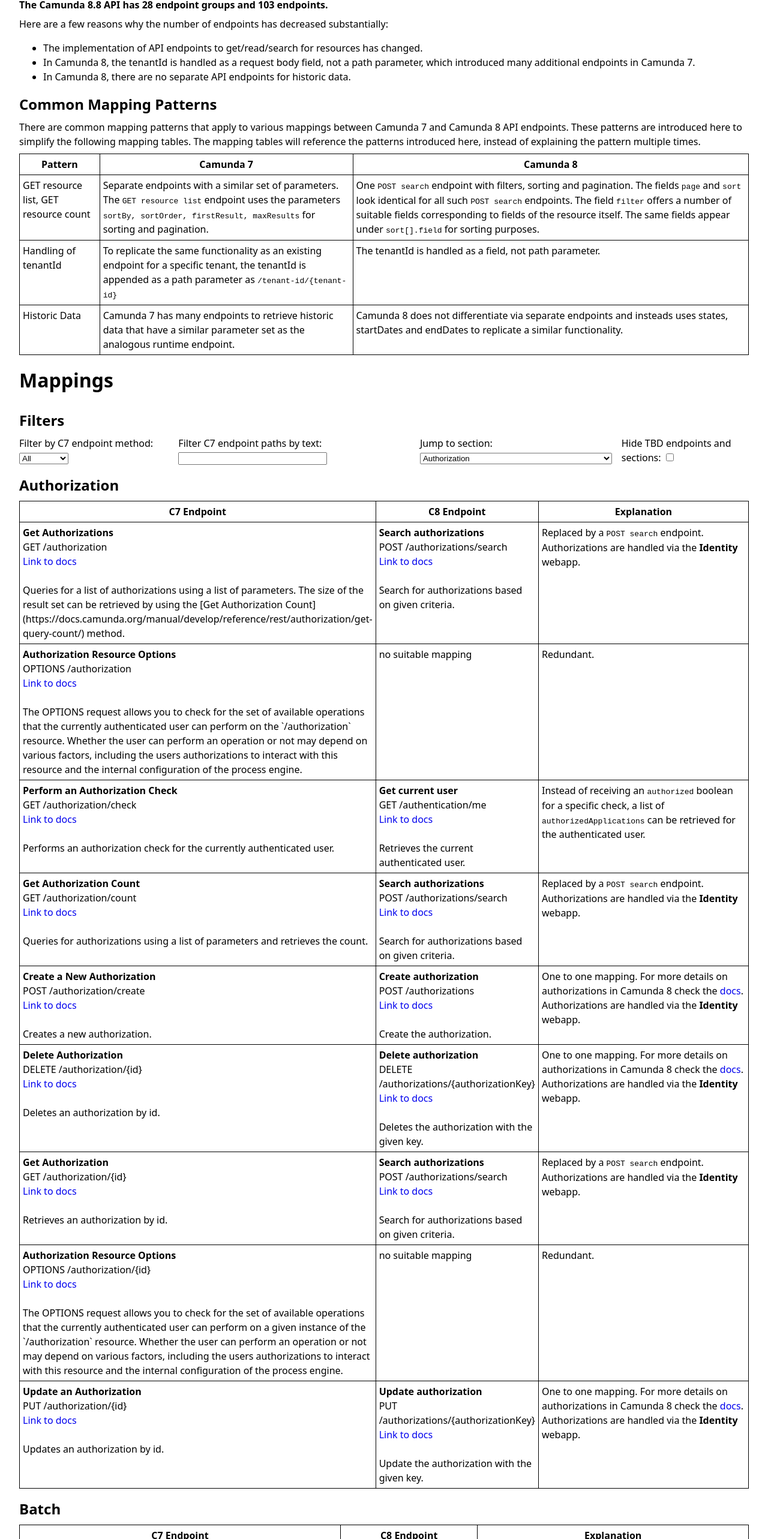
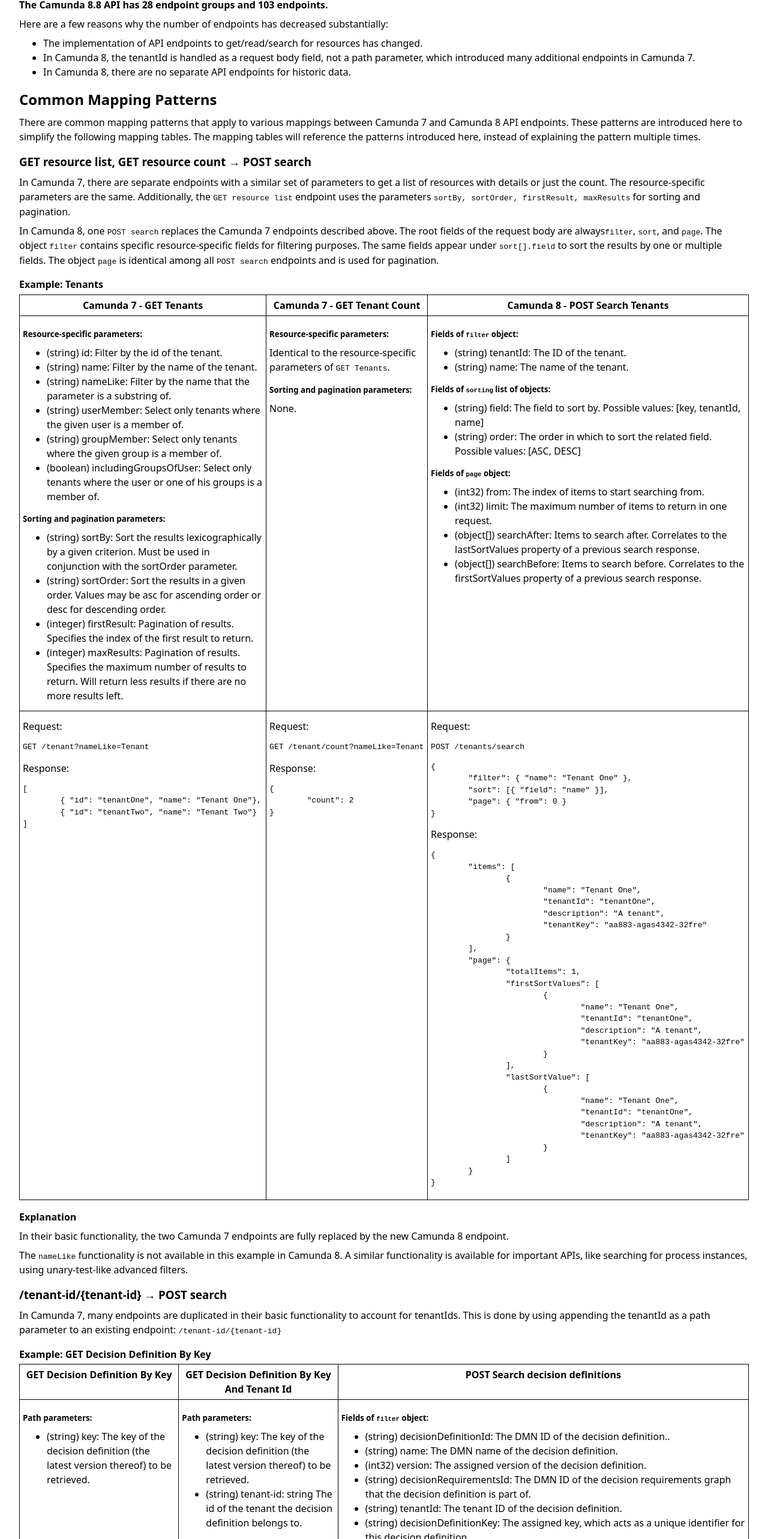
Before and after one commit to camunda/camunda-7-to-8-data-migrator, a React (Vite) app in the folder camunda-7-to-8-code-conversion/api-mapping/: page / in a window 1280 px wide. Shown: the part 234-2800 px from the top of the page at 60% size. Built offline with nearby package versions, Linux system fonts and the light colour scheme.

Commit message:
expand common mapping examples

```diff
--- a/camunda-7-to-8-code-conversion/api-mapping/src/index.css
+++ b/camunda-7-to-8-code-conversion/api-mapping/src/index.css
@@ -30,7 +30,17 @@
 	margin-block: 1rem 0.5rem;
 }
 
+h3,
+h4,
+h5 {
+	margin-block: 1rem 0.3rem;
+}
+
 p {
+	margin-block: 0.5rem 0.5rem;
+}
+
+ul {
 	margin-block: 0.5rem 0.5rem;
 }
 
--- a/camunda-7-to-8-code-conversion/api-mapping/src/mappings/mapping_7_23_to_8_8.jsx
+++ b/camunda-7-to-8-code-conversion/api-mapping/src/mappings/mapping_7_23_to_8_8.jsx
@@ -63,65 +63,351 @@
 				The mapping tables will reference the patterns introduced here,
 				instead of explaining the pattern multiple times.
 			</p>
+			<h3>GET resource list, GET resource count → POST search</h3>
+			<p>
+				In Camunda 7, there are separate endpoints with a similar set of
+				parameters to get a list of resources with details or just the
+				count. The resource-specific parameters are the same.
+				Additionally, the <code>GET resource list</code> endpoint uses
+				the parameters{" "}
+				<code>sortBy, sortOrder, firstResult, maxResults</code> for
+				sorting and pagination.
+			</p>
+			<p>
+				In Camunda 8, one <code>POST search</code> replaces the Camunda
+				7 endpoints described above. The root fields of the request body
+				are always
+				<code>filter</code>, <code>sort</code>, and <code>page</code>.
+				The object <code>filter</code> contains specific
+				resource-specific fields for filtering purposes. The same fields
+				appear under <code>sort[].field</code> to sort the results by
+				one or multiple fields. The object <code>page</code> is
+				identical among all <code>POST search</code> endpoints and is
+				used for pagination.
+			</p>
+			<h4>Example: Tenants</h4>
 			<table>
 				<thead>
 					<tr>
-						<th>Pattern</th>
-						<th>Camunda 7</th>
-						<th>Camunda 8</th>
+						<th>Camunda 7 - GET Tenants</th>
+						<th>Camunda 7 - GET Tenant Count</th>
+						<th>Camunda 8 - POST Search Tenants</th>
 					</tr>
 				</thead>
 				<tbody>
 					<tr>
-						<td>GET resource list, GET resource count</td>
 						<td>
-							Separate endpoints with a similar set of parameters.
-							The <code>GET resource list</code> endpoint uses the
-							parameters{" "}
-							<code>
-								sortBy, sortOrder, firstResult, maxResults
-							</code>{" "}
-							for sorting and pagination.
+							<h5>Resource-specific parameters:</h5>
+							<ul>
+								<li>
+									(string) id: Filter by the id of the tenant.
+								</li>
+								<li>
+									(string) name: Filter by the name of the
+									tenant.
+								</li>
+								<li>
+									(string) nameLike: Filter by the name that
+									the parameter is a substring of.
+								</li>
+								<li>
+									(string) userMember: Select only tenants
+									where the given user is a member of.
+								</li>
+								<li>
+									(string) groupMember: Select only tenants
+									where the given group is a member of.
+								</li>
+								<li>
+									(boolean) includingGroupsOfUser: Select only
+									tenants where the user or one of his groups
+									is a member of.
+								</li>
+							</ul>
+							<h5>Sorting and pagination parameters:</h5>
+							<ul>
+								<li>
+									(string) sortBy: Sort the results
+									lexicographically by a given criterion. Must
+									be used in conjunction with the sortOrder
+									parameter.
+								</li>
+								<li>
+									(string) sortOrder: Sort the results in a
+									given order. Values may be asc for ascending
+									order or desc for descending order.
+								</li>
+								<li>
+									(integer) firstResult: Pagination of
+									results. Specifies the index of the first
+									result to return.
+								</li>
+								<li>
+									(integer) maxResults: Pagination of results.
+									Specifies the maximum number of results to
+									return. Will return less results if there
+									are no more results left.
+								</li>
+							</ul>
 						</td>
 						<td>
-							One <code>POST search</code> endpoint with filters,
-							sorting and pagination. The fields <code>page</code>{" "}
-							and <code>sort</code> look identical for all such{" "}
-							<code>POST search</code> endpoints. The field{" "}
-							<code>filter</code> offers a number of suitable
-							fields corresponding to fields of the resource
-							itself. The same fields appear under{" "}
-							<code>sort[].field</code> for sorting purposes.
+							<h5>Resource-specific parameters:</h5>
+							<p>
+								Identical to the resource-specific parameters of{" "}
+								<code>GET Tenants</code>.
+							</p>
+							<h5>Sorting and pagination parameters:</h5>
+							<p>None.</p>
+						</td>
+						<td>
+							<h5>
+								Fields of <code>filter</code> object:
+							</h5>
+							<ul>
+								<li>
+									(string) tenantId: The ID of the tenant.
+								</li>
+								<li>(string) name: The name of the tenant.</li>
+							</ul>
+							<h5>
+								Fields of <code>sorting</code> list of objects:
+							</h5>
+							<ul>
+								<li>
+									(string) field: The field to sort by.
+									Possible values: [key, tenantId, name]
+								</li>
+								<li>
+									(string) order: The order in which to sort
+									the related field. Possible values: [ASC,
+									DESC]
+								</li>
+							</ul>
+							<h5>
+								Fields of <code>page</code> object:
+							</h5>
+							<ul>
+								<li>
+									(int32) from: The index of items to start
+									searching from.
+								</li>
+								<li>
+									(int32) limit: The maximum number of items
+									to return in one request.
+								</li>
+								<li>
+									(object[]) searchAfter: Items to search
+									after. Correlates to the lastSortValues
+									property of a previous search response.
+								</li>
+								<li>
+									(object[]) searchBefore: Items to search
+									before. Correlates to the firstSortValues
+									property of a previous search response.
+								</li>
+							</ul>
 						</td>
 					</tr>
 					<tr>
-						<td>Handling of tenantId</td>
 						<td>
-							To replicate the same functionality as an existing
-							endpoint for a specific tenant, the tenantId is
-							appended as a path parameter as{" "}
-							<code>/tenant-id/{"{tenant-id}"}</code>
+							<p>Request:</p>
+							<pre>GET /tenant?nameLike=Tenant</pre>
+							<p>Response:</p>
+							<pre>
+								{
+									'[\n\t{ "id": "tenantOne", "name": "Tenant One"},\n\t{ "id": "tenantTwo", "name": "Tenant Two"}\n]'
+								}
+							</pre>
 						</td>
 						<td>
-							The tenantId is handled as a field, not path
-							parameter.
-						</td>
-					</tr>
-					<tr>
-						<td>Historic Data</td>
-						<td>
-							Camunda 7 has many endpoints to retrieve historic
-							data that have a similar parameter set as the
-							analogous runtime endpoint.
+							<p>Request:</p>
+							<pre>GET /tenant/count?nameLike=Tenant</pre>
+							<p>Response:</p>
+							<pre>{'{\n\t"count": 2\n}'}</pre>
 						</td>
 						<td>
-							Camunda 8 does not differentiate via separate
-							endpoints and insteads uses states, startDates and
-							endDates to replicate a similar functionality.
+							<p>Request:</p>
+							<pre>POST /tenants/search</pre>
+							<pre>
+								{
+									'{\n\t"filter": { "name": "Tenant One" },\n\t"sort": [{ "field": "name" }],\n\t"page": { "from": 0 }\n}'
+								}
+							</pre>
+							<p>Response:</p>
+							<pre>
+								{
+									'{\n\t"items": [\n\t\t{\n\t\t\t"name": "Tenant One",\n\t\t\t"tenantId": "tenantOne",\n\t\t\t"description": "A tenant",\n\t\t\t"tenantKey": "aa883-agas4342-32fre"\n\t\t}\n\t],\n\t"page": {\n\t\t"totalItems": 1,\n\t\t"firstSortValues": [\n\t\t\t{\n\t\t\t\t"name": "Tenant One",\n\t\t\t\t"tenantId": "tenantOne",\n\t\t\t\t"description": "A tenant",\n\t\t\t\t"tenantKey": "aa883-agas4342-32fre"\n\t\t\t}\n\t\t],\n\t\t"lastSortValue": [\n\t\t\t{\n\t\t\t\t"name": "Tenant One",\n\t\t\t\t"tenantId": "tenantOne",\n\t\t\t\t"description": "A tenant",\n\t\t\t\t"tenantKey": "aa883-agas4342-32fre"\n\t\t\t}\n\t\t]\n\t}\n}'
+								}
+							</pre>
 						</td>
 					</tr>
 				</tbody>
 			</table>
+			<h4>Explanation</h4>
+			<p>
+				In their basic functionality, the two Camunda 7 endpoints are
+				fully replaced by the new Camunda 8 endpoint.
+			</p>
+			<p>
+				The <code>nameLike</code> functionality is not available in this
+				example in Camunda 8. A similar functionality is available for
+				important APIs, like searching for process instances, using
+				unary-test-like advanced filters.
+			</p>
+			<h3>/tenant-id/{"{tenant-id}"} → POST search</h3>
+			<p>
+				In Camunda 7, many endpoints are duplicated in their basic
+				functionality to account for tenantIds. This is done by using
+				appending the tenantId as a path parameter to an existing
+				endpoint: <code>/tenant-id/{"{tenant-id}"}</code>
+			</p>
+			<h4>Example: GET Decision Definition By Key</h4>
+			<table>
+				<thead>
+					<tr>
+						<th>GET Decision Definition By Key</th>
+						<th>GET Decision Definition By Key And Tenant Id</th>
+						<th>POST Search decision definitions</th>
+					</tr>
+				</thead>
+				<tbody>
+					<tr>
+						<td>
+							<h5>Path parameters:</h5>
+							<ul>
+								<li>
+									(string) key: The key of the decision
+									definition (the latest version thereof) to
+									be retrieved.
+								</li>
+							</ul>
+						</td>
+						<td>
+							<h5>Path parameters:</h5>
+							<ul>
+								<li>
+									(string) key: The key of the decision
+									definition (the latest version thereof) to
+									be retrieved.
+								</li>
+								<li>
+									(string) tenant-id: string The id of the
+									tenant the decision definition belongs to.
+								</li>
+							</ul>
+						</td>
+						<td>
+							<h5>
+								Fields of <code>filter</code> object:
+							</h5>
+							<ul>
+								<li>
+									(string) decisionDefinitionId: The DMN ID of
+									the decision definition..
+								</li>
+								<li>
+									(string) name: The DMN name of the decision
+									definition.
+								</li>
+								<li>
+									(int32) version: The assigned version of the
+									decision definition.
+								</li>
+								<li>
+									(string) decisionRequirementsId: The DMN ID
+									of the decision requirements graph that the
+									decision definition is part of.
+								</li>
+								<li>
+									(string) tenantId: The tenant ID of the
+									decision definition.
+								</li>
+								<li>
+									(string) decisionDefinitionKey: The assigned
+									key, which acts as a unique identifier for
+									this decision definition.
+								</li>
+								<li>
+									(string) decisionRequirementsKey: The
+									assigned key of the decision requirements
+									graph that the decision definition is part
+									of.
+								</li>
+							</ul>
+							<h5>
+								Fields of <code>sorting</code> list of objects:
+							</h5>
+							<ul>
+								<li>
+									(string) field: The field to sort by.
+									Possible values: [decisionDefinitionKey,
+									decisionDefinitionId, name, version,
+									decisionRequirementsId,
+									decisionRequirementsKey, tenantId]
+								</li>
+								<li>
+									(string) order: The order in which to sort
+									the related field. Possible values: [ASC,
+									DESC]
+								</li>
+							</ul>
+							<h5>
+								Fields of <code>page</code> object:
+							</h5>
+							<ul>
+								<li>
+									(int32) from: The index of items to start
+									searching from.
+								</li>
+								<li>
+									(int32) limit: The maximum number of items
+									to return in one request.
+								</li>
+								<li>
+									(object[]) searchAfter: Items to search
+									after. Correlates to the lastSortValues
+									property of a previous search response.
+								</li>
+								<li>
+									(object[]) searchBefore: Items to search
+									before. Correlates to the firstSortValues
+									property of a previous search response.
+								</li>
+							</ul>
+						</td>
+					</tr>
+					<tr>
+						<td>
+							<p>Request:</p>
+							<code>
+								GET /decision-definition/key/dish-decision
+							</code>
+						</td>
+						<td>
+							<p>Request:</p>
+							<code>
+								GET
+								/decision-definition/key/dish-decision/tenant-id/aTenantId
+							</code>
+						</td>
+						<td>
+							<p>Request:</p>
+							<pre>POST /decision-definitions/search</pre>
+							<pre>
+								{
+									'{\n\t"filter": { "id": "dish-decision", "tenantId": "aTenantId" }\n}'
+								}
+							</pre>
+						</td>
+					</tr>
+				</tbody>
+			</table>
+			<h4>Explanation:</h4>
+			<p>
+				In their basic functionality, the two Camunda 7 endpoints are
+				fully replaced by the new Camunda 8 endpoint.
+			</p>
+			<p>The Camunda 8 endpoint offers more filter options.</p>
 		</>
 	),
 	mappings: [
```
